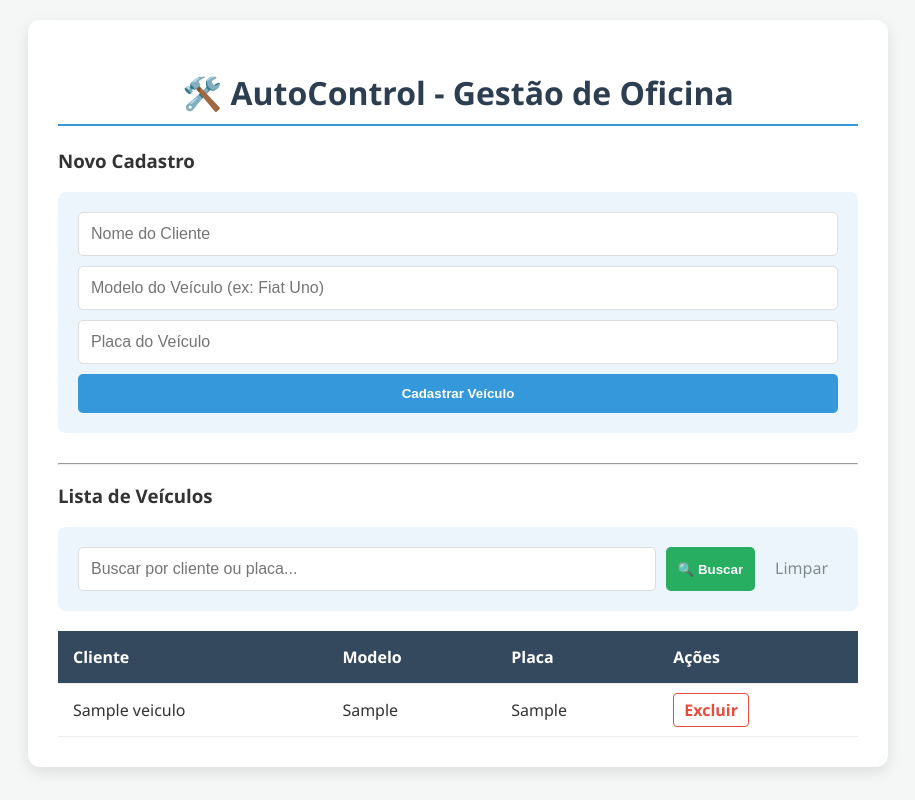
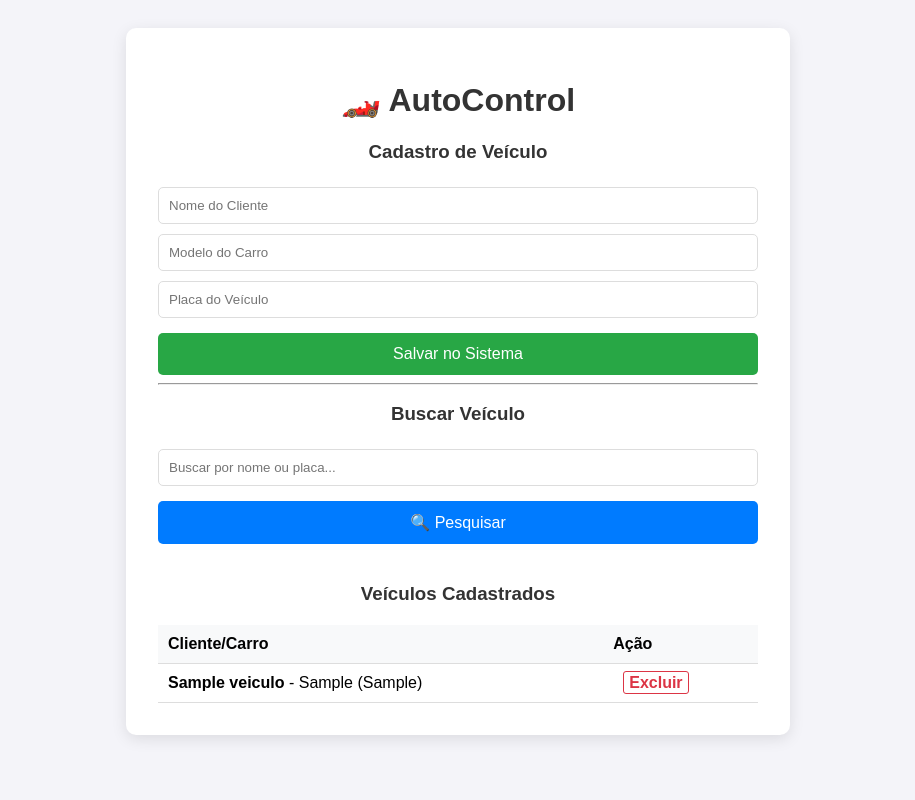
Before and after one commit to Mmarry243/autocontrol, a Flask app: page / in a window 1280 px wide. Shown: the whole page, without its empty margins (182-1097 px from the left). Run offline with Flask 3, Linux system fonts and the light colour scheme; tables that the repository leaves empty hold one stand-in row (values such as "Sample post").

Commit message:
Update index.html

```diff
--- a/templates/index.html
+++ b/templates/index.html
@@ -2,84 +2,60 @@
 <html lang="pt-br">
 <head>
     <meta charset="UTF-8">
-    <meta name="viewport" content="width=device-width, initial-scale=1.0">
     <title>AutoControl - Oficina</title>
     <style>
-        body { font-family: 'Segoe UI', Tahoma, Geneva, Verdana, sans-serif; background-color: #f4f7f6; margin: 0; padding: 20px; color: #333; }
-        .container { max-width: 800px; margin: auto; background: white; padding: 30px; border-radius: 12px; box-shadow: 0 5px 15px rgba(0,0,0,0.1); }
-        h1 { color: #2c3e50; text-align: center; border-bottom: 2px solid #3498db; padding-bottom: 10px; }
-
-        /* Estilo do Formulário */
-        form { display: grid; gap: 10px; margin-bottom: 30px; background: #ebf5fb; padding: 20px; border-radius: 8px; }
-        input { padding: 12px; border: 1px solid #ddd; border-radius: 5px; font-size: 16px; }
-        button { padding: 12px; background-color: #3498db; color: white; border: none; border-radius: 5px; cursor: pointer; font-weight: bold; transition: 0.3s; }
-        button:hover { background-color: #2980b9; }
-
-        /* Barra de Busca */
-        .search-container { display: flex; gap: 10px; margin-bottom: 20px; }
-        .search-container input { flex-grow: 1; }
-        .btn-search { background-color: #27ae60; }
-
-        /* Tabela */
-        table { width: 100%; border-collapse: collapse; margin-top: 10px; background: white; }
-        th, td { padding: 15px; text-align: left; border-bottom: 1px solid #eee; }
-        th { background-color: #34495e; color: white; }
-        tr:hover { background-color: #f9f9f9; }
-
-        /* Botão Excluir */
-        .btn-delete { color: #e74c3c; text-decoration: none; font-weight: bold; padding: 5px 10px; border: 1px solid #e74c3c; border-radius: 4px; transition: 0.3s; }
-        .btn-delete:hover { background-color: #e74c3c; color: white; }
+        body { font-family: Arial, sans-serif; background-color: #f4f4f9; display: flex; justify-content: center; padding: 20px; }
+        .card { background: white; padding: 2rem; border-radius: 10px; box-shadow: 0 4px 15px rgba(0,0,0,0.1); width: 100%; max-width: 600px; }
+        h1, h3 { text-align: center; color: #333; }
+        input { width: 100%; padding: 10px; margin: 5px 0; border: 1px solid #ddd; border-radius: 5px; box-sizing: border-box; }
+        button { width: 100%; padding: 12px; background-color: #28a745; color: white; border: none; border-radius: 5px; cursor: pointer; font-size: 16px; margin-top: 10px; }
+        .btn-search { background-color: #007bff; margin-bottom: 20px; }
+        .btn-delete { color: #dc3545; text-decoration: none; font-weight: bold; margin-left: 10px; border: 1px solid #dc3545; padding: 2px 5px; border-radius: 3px; }
+        .btn-delete:hover { background: #dc3545; color: white; }
+        table { width: 100%; border-collapse: collapse; margin-top: 20px; }
+        th, td { border-bottom: 1px solid #ddd; padding: 10px; text-align: left; }
+        th { background: #f8f9fa; }
     </style>
 </head>
 <body>
+    <div class="card">
+        <h1>🏎️ AutoControl</h1>
 
-<div class="container">
-    <h1>🛠️ AutoControl - Gestão de Oficina</h1>
-
-    <h3>Novo Cadastro</h3>
+        <h3>Cadastro de Veículo</h3>
         <form action="/cadastrar" method="POST">
             <input type="text" name="nome" placeholder="Nome do Cliente" required>
-        <input type="text" name="modelo" placeholder="Modelo do Veículo (ex: Fiat Uno)" required>
+            <input type="text" name="modelo" placeholder="Modelo do Carro" required>
             <input type="text" name="placa" placeholder="Placa do Veículo" required>
-        <button type="submit">Cadastrar Veículo</button>
+            <button type="submit">Salvar no Sistema</button>
         </form>
 
         <hr>
 
-    <h3>Lista de Veículos</h3>
-    <form action="/" method="GET" class="search-container">
-        <input type="text" name="search" placeholder="Buscar por cliente ou placa...">
-        <button type="submit" class="btn-search">🔍 Buscar</button>
-        <a href="/" style="text-decoration: none; padding: 10px; color: #7f8c8d;">Limpar</a>
+        <h3>Buscar Veículo</h3>
+        <form action="/" method="GET">
+            <input type="text" name="search" placeholder="Buscar por nome ou placa...">
+            <button type="submit" class="btn-search">🔍 Pesquisar</button>
         </form>
 
+        <h3>Veículos Cadastrados</h3>
         <table>
             <thead>
                 <tr>
-                <th>Cliente</th>
-                <th>Modelo</th>
-                <th>Placa</th>
-                <th>Ações</th>
+                    <th>Cliente/Carro</th>
+                    <th>Ação</th>
                 </tr>
             </thead>
             <tbody>
                 {% for veiculo in veiculos %}
                 <tr>
-                <td>{{ veiculo[1] }}</td>
-                <td>{{ veiculo[2] }}</td>
-                <td>{{ veiculo[3] }}</td>
+                    <td><strong>{{ veiculo[1] }}</strong> - {{ veiculo[2] }} ({{ veiculo[3] }})</td>
                     <td>
-                    <a href="/excluir/{{ veiculo[0] }}" class="btn-delete" onclick="return confirm('Deseja excluir este registro?')">Excluir</a>
+                        <a href="/excluir/{{ veiculo[0] }}" class="btn-delete" onclick="return confirm('Excluir este registro?')">Excluir</a>
                     </td>
-            </tr>
-            {% else %}
-            <tr>
-                <td colspan="4" style="text-align: center; color: #95a5a6;">Nenhum veículo encontrado.</td>
                 </tr>
                 {% endfor %}
             </tbody>
         </table>
     </div>
-
 </body>
 </html>
```
Lines whose indentation alone changed are shown as unchanged.
